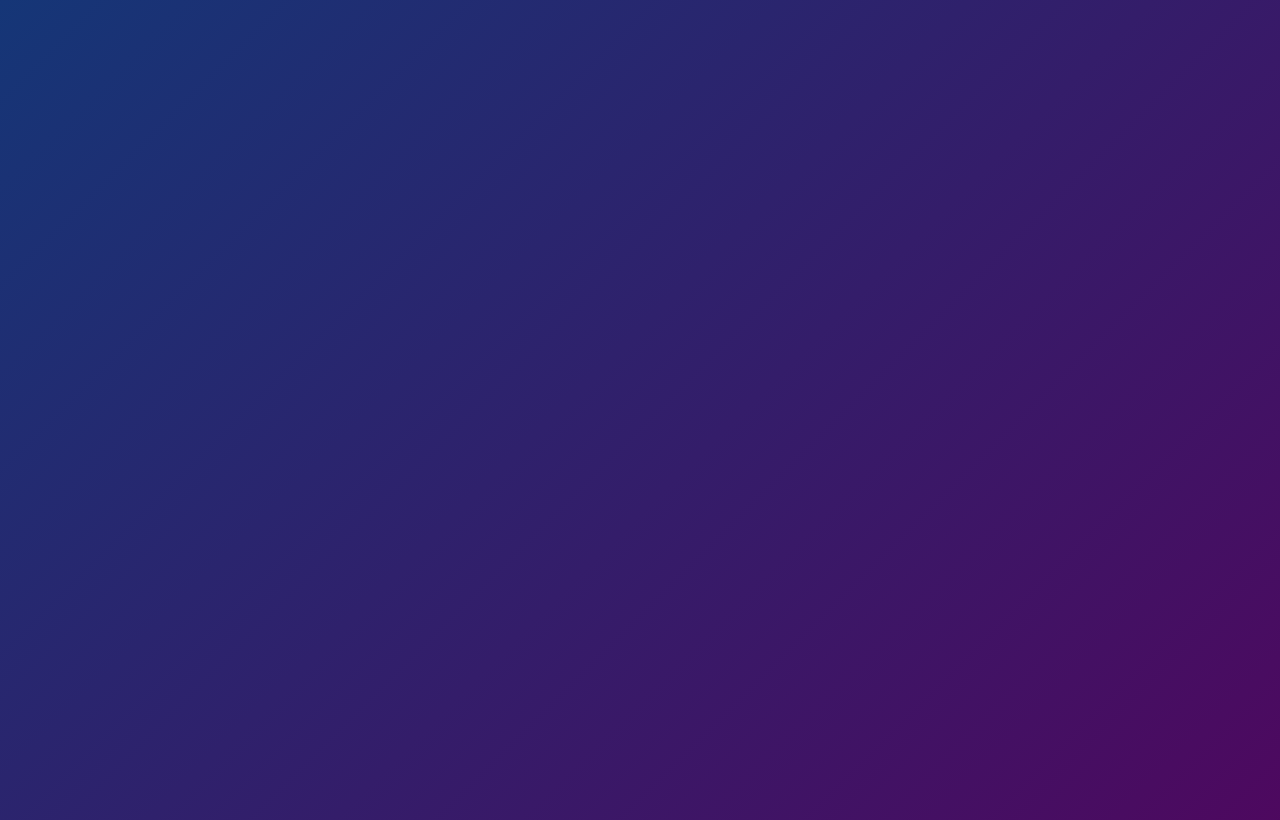
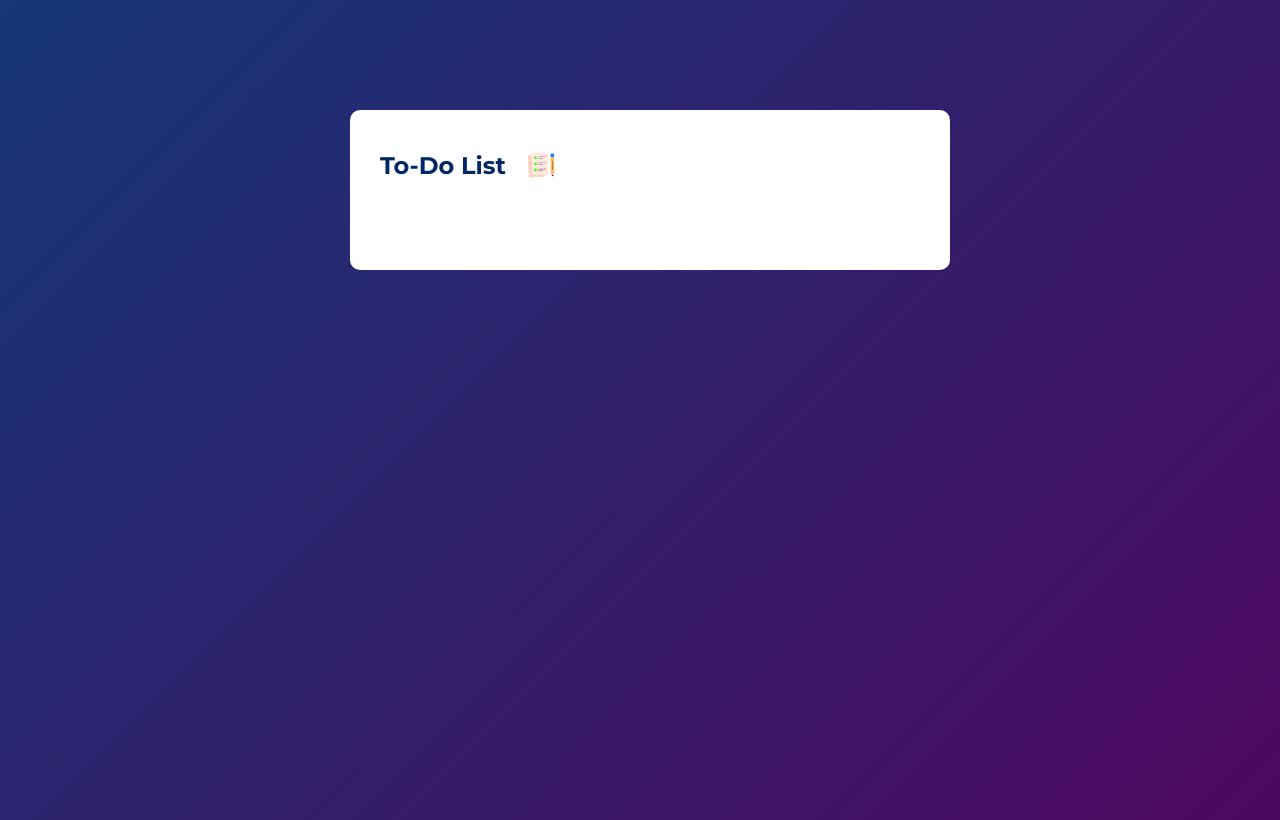
Before and after one commit to Avenger30/To-Do-List, a plain HTML site: page index.html in a window 1280 px wide. Drawn offline with Linux system fonts and the light colour scheme.

Commit message:
Initial commit

```diff
--- a/index.html
+++ b/index.html
@@ -14,6 +14,10 @@
     <title>To-Do List App</title>
   </head>
   <body>
-    <div class="container"></div>
+    <div class="container">
+      <div class="todo-app">
+        <h2>To-Do List <img src="images/icon.png" alt="" /></h2>
+      </div>
+    </div>
   </body>
 </html>
--- a/style.css
+++ b/style.css
@@ -1,12 +1,33 @@
-*{
+* {
   margin: 0;
   padding: 0;
-    font-family: Montserrat", sans-serif;
+  font-family: Montserrat, sans-serif;
 }
 
-.container{
+.container {
   width: 100%;
   min-height: 100vh;
   background: linear-gradient(135deg, #153677, #4e085f);
   padding: 10px;
 }
+
+.todo-app {
+  width: 100%;
+  max-width: 540px;
+  background: #fff;
+  margin: 100px auto 20px;
+  padding: 40px 30px 70px;
+  border-radius: 10px;
+}
+
+.todo-app h2 {
+  color: #002765;
+  display: flex;
+  align-items: center;
+  margin-bottom: 20px;
+}
+
+.todo-app h2 img {
+  width: 30px;
+  margin-left: 20px;
+}
```
Also changed, not shown: images/checked.png (added), images/icon.png (added), images/unchecked.png (added). Lines whose indentation alone changed are shown as unchanged.
